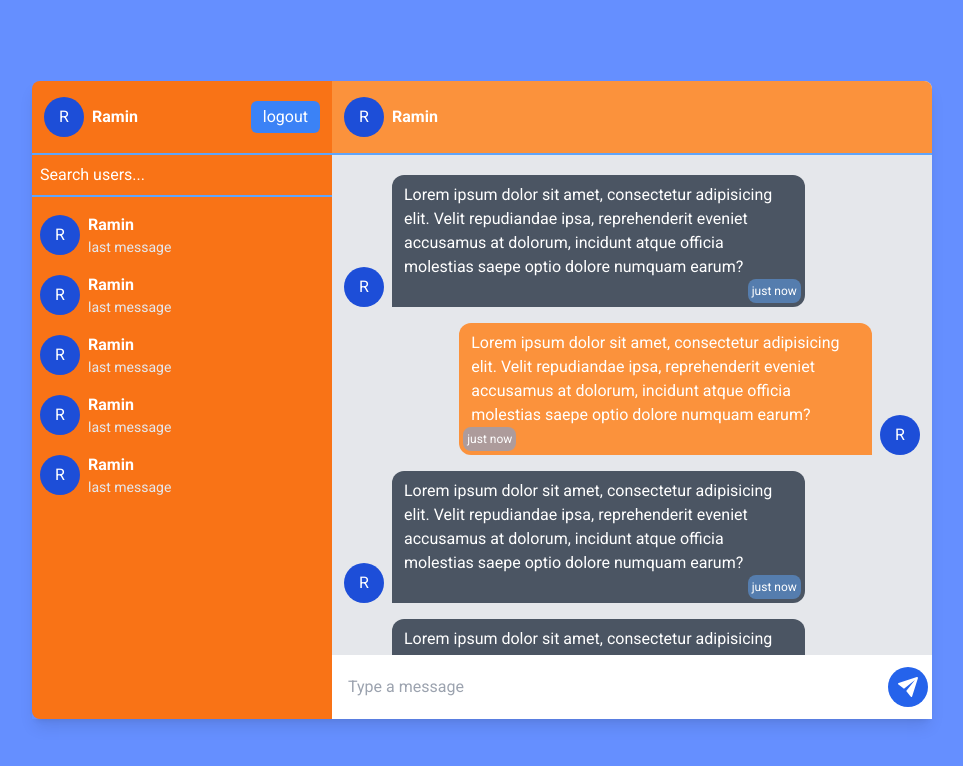
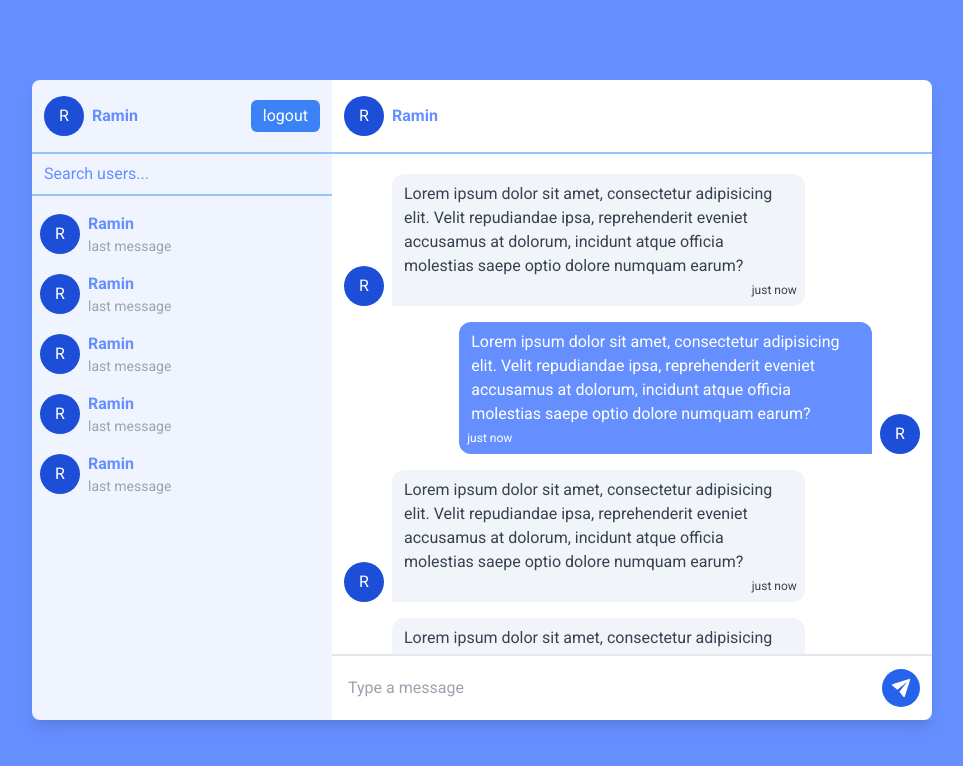
Before and after one commit to RaminMikayilov/firebase-chat-app, a React (Vite) app: page / in a window 1280 px wide. Shown: the top 766 px of the page, without its empty margins (158-1121 px from the left). Built offline with nearby package versions, Linux system fonts and the light colour scheme.

Commit message:
Update all of color palette

```diff
--- a/src/App.jsx
+++ b/src/App.jsx
@@ -4,7 +4,7 @@ import Register from "./pages/Register";
 
 function App() {
   return (
-    <div className="bg-[#658FFF] h-[100vh] text-white flex justify-center items-center">
+    <div className="bg-cblue h-[100vh] text-white flex justify-center items-center">
       {/* <Login /> */}
       {/* <Register /> */}
       <Home />
--- a/src/components/Home/Avatar.jsx
+++ b/src/components/Home/Avatar.jsx
@@ -1,6 +1,6 @@
 const Avatar = () => {
   return (
-    <div className="w-[40px] h-[40px] bg-blue-700 rounded-full flex items-center justify-center flex-shrink-0">
+    <div className="w-[40px] h-[40px] bg-blue-700 text-white rounded-full flex items-center justify-center flex-shrink-0">
       R
     </div>
   );
--- a/src/components/Home/Chat/ChatFooter.jsx
+++ b/src/components/Home/Chat/ChatFooter.jsx
@@ -2,10 +2,10 @@ import SendIcon from "../../../assets/icons/send.svg";
 
 const ChatFooter = () => {
   return (
-    <form className="bg-white flex items-center justify-between px-1">
+    <form className="flex items-center justify-between px-1 pr-3 rounded-br-lg border-t-2 border-gray-200">
       <input
         type="text"
-        className="border-none outline-none rounded-full px-3 py-5 text-blue-500"
+        className="w-full border-none outline-none px-3 py-5 text-blue-500"
         placeholder="Type a message"
       />
 
--- a/src/components/Home/Chat/ChatHeader.jsx
+++ b/src/components/Home/Chat/ChatHeader.jsx
@@ -2,7 +2,7 @@ import Avatar from "../Avatar";
 
 const ChatHeader = () => {
   return (
-    <div className="flex items-center rounded-tr-lg gap-2 px-3 py-4 bg-orange-400 border-b-2 border-blue-400">
+    <div className="flex items-center rounded-tr-lg gap-2 px-3 py-4 text-cblue border-b-2 border-blue-300">
       <Avatar />
       <h2 className="font-extrabold">Ramin</h2>
     </div>
--- a/src/components/Home/Chat/Message.jsx
+++ b/src/components/Home/Chat/Message.jsx
@@ -11,15 +11,15 @@ const Message = ({ direction }) => {
       <p
         className={`px-3 pt-2 pb-7 rounded-xl relative ${
           direction === "right"
-            ? "bg-orange-400 rounded-br-none"
-            : "bg-gray-600  rounded-bl-none"
+            ? "bg-cblue rounded-br-none"
+            : "bg-slate-100 text-gray-700 rounded-bl-none"
         }`}
       >
         Lorem ipsum dolor sit amet, consectetur adipisicing elit. Velit
         repudiandae ipsa, reprehenderit eveniet accusamus at dolorum, incidunt
         atque officia molestias saepe optio dolore numquam earum?
         <span
-          className={`absolute bottom-1 text-xs bg-blue-400/50 p-1 rounded-lg ${
+          className={`absolute bottom-1 text-xs p-1 rounded-lg ${
             direction === "right" ? "left-1" : "right-1"
           } `}
         >
--- a/src/components/Home/Chat/index.jsx
+++ b/src/components/Home/Chat/index.jsx
@@ -4,7 +4,7 @@ import ChatFooter from "./ChatFooter";
 
 const Chat = () => {
   return (
-    <div className="w-[600px] bg-gray-200 rounded-r-lg">
+    <div className="w-[600px] rounded-r-lg bg-white">
       <ChatHeader />
       <ChatBody />
       <ChatFooter />
--- a/src/components/Home/Sidebar/Messages.jsx
+++ b/src/components/Home/Sidebar/Messages.jsx
@@ -11,7 +11,7 @@ const Messages = () => {
           <Avatar />
           <div>
             <h2 className="font-bold">Ramin</h2>
-            <p className="text-gray-200 text-sm">last message</p>
+            <p className="text-gray-400 text-sm">last message</p>
           </div>
         </div>
       ))}
--- a/src/components/Home/Sidebar/Searchbar.jsx
+++ b/src/components/Home/Sidebar/Searchbar.jsx
@@ -4,7 +4,7 @@ const Searchbar = () => {
       <input
         type="text"
         placeholder="Search users..."
-        className="w-full p-2 bg-transparent placeholder:text-white outline-none border-y-2 border-blue-400 focus:border-white/80 duration-200"
+        className="w-full px-3 py-2 bg-transparent placeholder:text-cblue outline-none border-y-2 border-blue-300 focus:border-blue-600 duration-200"
       />
     </div>
   );
--- a/src/components/Home/Sidebar/index.jsx
+++ b/src/components/Home/Sidebar/index.jsx
@@ -4,7 +4,7 @@ import Messages from "./Messages";
 
 const Sidebar = () => {
   return (
-    <div className="bg-orange-500 w-[300px] rounded-l-lg">
+    <div className="bg-white/90 text-cblue w-[300px] rounded-l-lg">
       <Header />
       <Searchbar />
       <Messages />
--- a/tailwind.config.js
+++ b/tailwind.config.js
@@ -2,7 +2,11 @@
 export default {
   content: ["./index.html", "./src/**/*.{js,ts,jsx,tsx}"],
   theme: {
-    extend: {},
+    extend: {
+      colors: {
+        cblue: "#658FFF",
+      },
+    },
   },
   plugins: [],
 };
```
